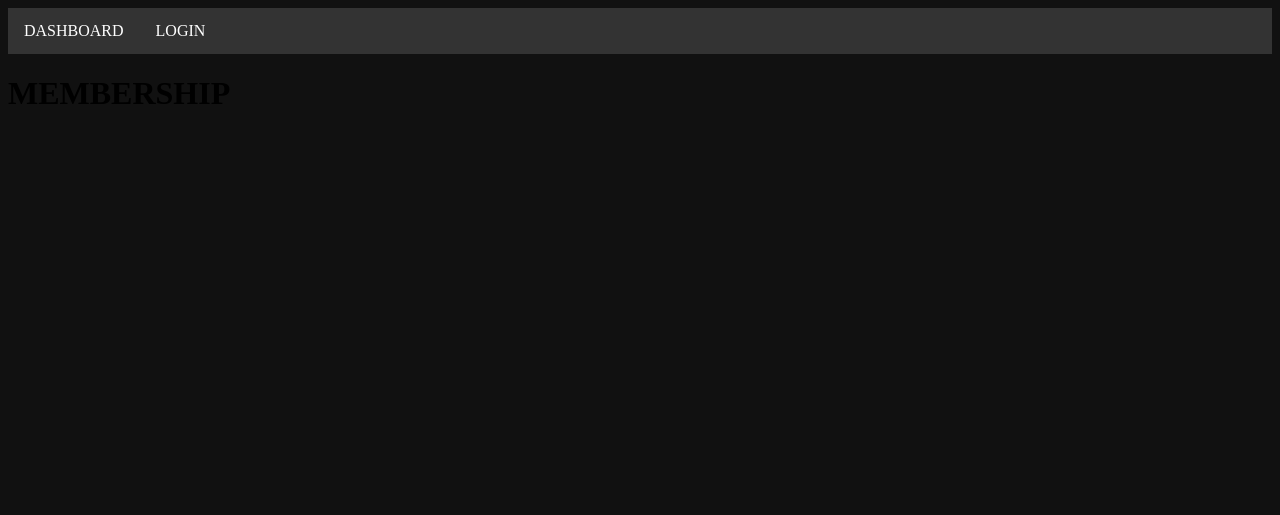
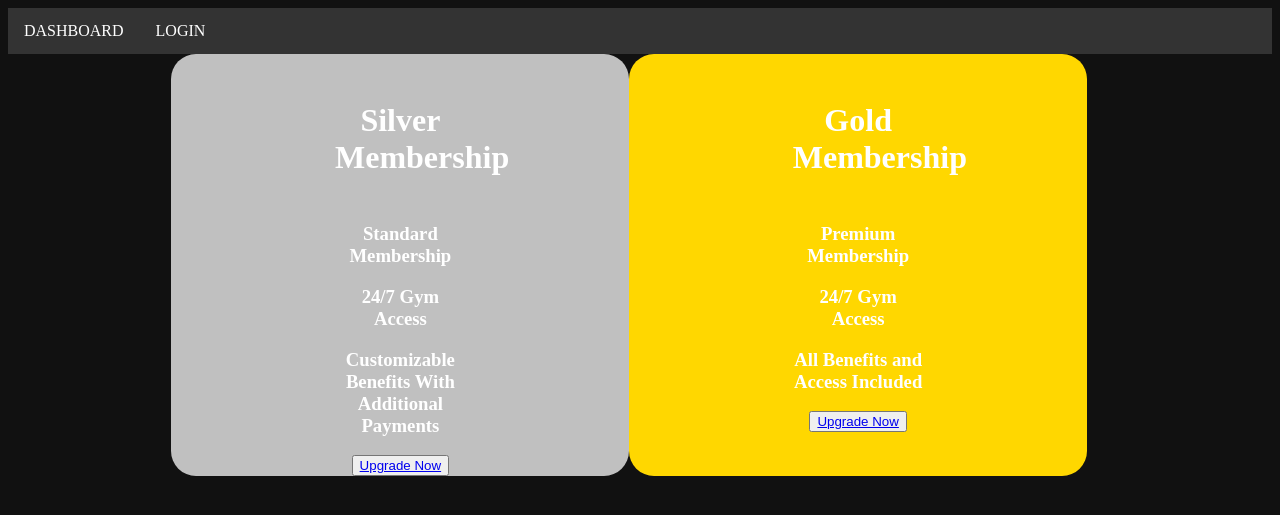
Before and after one commit to Natetodd55/FitnessGuru, a Flask app: page /membership in a window 1280 px wide. Shown: the top 515 px of the page. Run offline with Flask 3, Linux system fonts and the light colour scheme.

Commit message:
Membership Page Work

```diff
--- a/static/style.css
+++ b/static/style.css
@@ -1,3 +1,4 @@
+/* NAVIGATION BAR */
 .dropdown{
   float: left;
   overflow: hidden;
@@ -51,6 +52,7 @@
 
 body {
   background-color: #111;
+  color: #FFFFFF;
 }
 nav {
   display: inline;
@@ -79,3 +81,33 @@ li a:hover {
 .profile_button {
   background-color: darkslateblue;
 }
+
+/* MEMBERSHIP PAGE */
+.memberships {
+  display: inline-flex;
+  text-align: center;
+
+
+}
+.memberships h1 {
+  padding-top: 20%;
+  padding-bottom: 20%;
+}
+.silver_membership {
+  padding-right: 25%;
+  padding-left: 25%;
+  margin-left: 25%;
+  width: 20%;
+  border-radius: 25px;
+  background-color: silver;
+  /* display: inline-block; */
+}
+.gold_membership {
+  padding-left: 25%;
+  padding-right: 25%;
+  width: 20%;
+  margin-right: 25%;
+  border-radius: 25px;
+  background-color: gold;
+  /* display: block; */
+}
--- a/templates/membership.html
+++ b/templates/membership.html
@@ -1,5 +1,23 @@
-{% extends outline %}
-{% block title %}HOME{% endblock %}
+{% extends "base.html" %}
+{% block title %}Fitness Guru{% endblock %}
 {% block content %}
-<h1>MEMBERSHIP </h1>
+
+<div class="memberships">
+    <div class="silver_membership">
+        <h1>Silver Membership</h1>
+        <h3>Standard Membership</h3>
+        <h3>24/7 Gym Access</h3>
+        <h3>Customizable Benefits With Additional Payments</h3>
+        <button><a href="#">Upgrade Now</a></button>
+
+    </div>
+    <div class="gold_membership">
+        <h1>Gold Membership</h1>
+        <h3>Premium Membership</h3>
+        <h3>24/7 Gym Access</h3>
+        <h3>All Benefits and Access Included</h3>
+        <button><a href="#">Upgrade Now</a></button>
+    </div>
+</div>
+
 {% endblock %}
--- a/templates/training.html
+++ b/templates/training.html
@@ -1,4 +1,4 @@
-{% extends outline %}
+{% extends "base.html" %}
 {% block title %}HOME{% endblock %}
 {% block content %}
 <h1>TRAINING</h1>
```
Also changed, not shown: instance/database.db.
